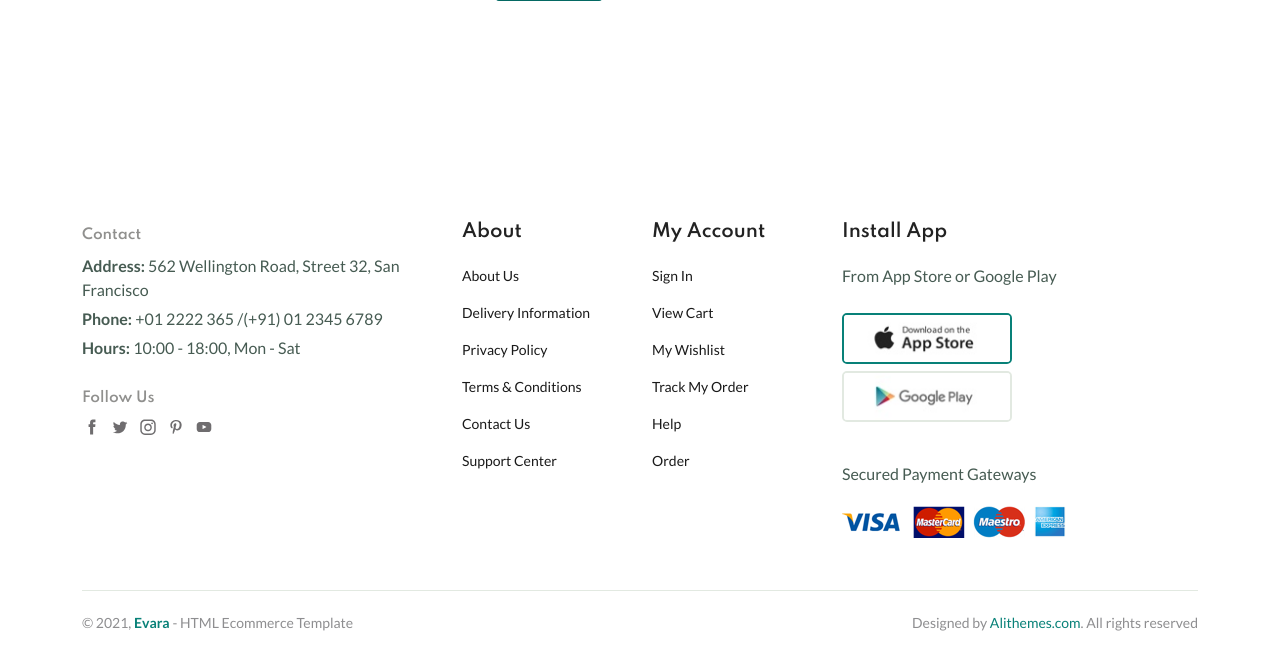
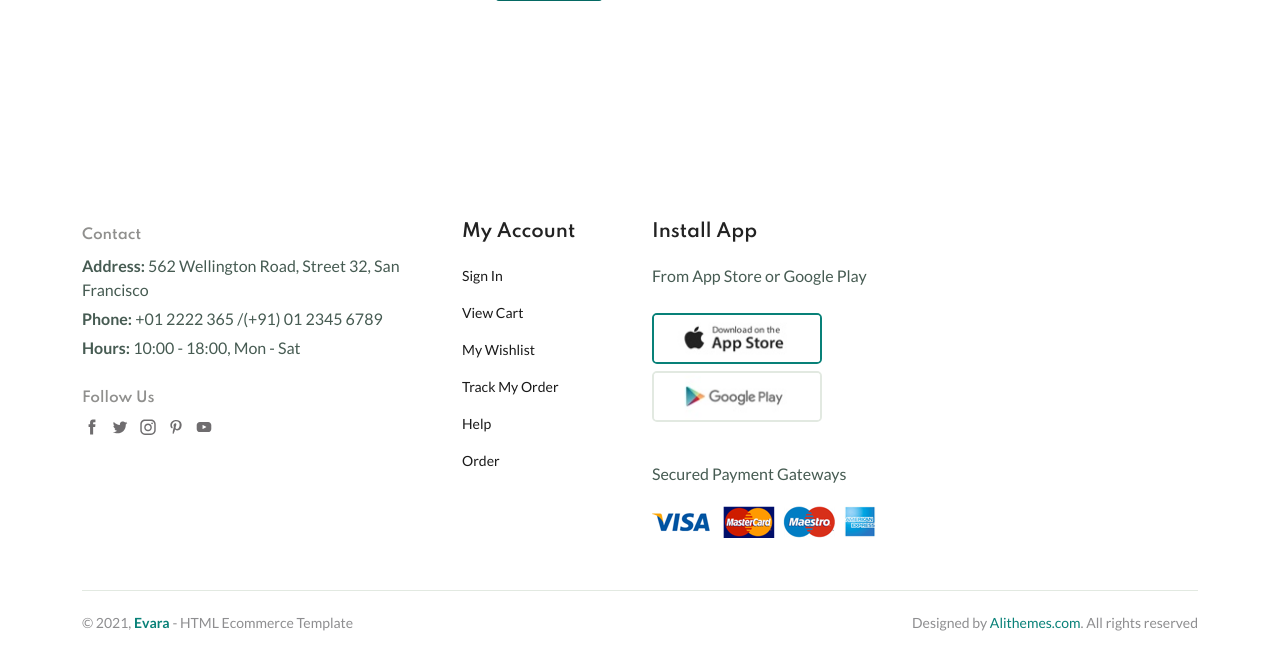
Before and after one commit to siyzz07/e-commerce-chronex, a Node project: template views/users/account.ejs in a window 1280 px wide. Shown: the part 800-1455 px from the top of the page. Run offline with Node 20 templates, Linux system fonts and the light colour scheme; the template is opened without the code that fills it, so the values that code supplies are empty; some libraries are stand-ins or nearby versions.

Commit message:
last commit

```diff
--- a/index.js
+++ b/index.js
@@ -12,10 +12,11 @@ require('./config/passportConfig')
     app.use(methodOverride('_method'));
 
 const mongoose = require("mongoose");
+
 mongoose
     .connect(process.env.DATABASE_URL)
     .then(()=>console.log("connected to database"))
-    .catch((err)=>console.log("could not connect database"))
+    .catch((err)=>console.log("could not connect database",err.message))
 
 
 const multer=require('multer')
--- a/middlewares/userSession.js
+++ b/middlewares/userSession.js
@@ -2,7 +2,7 @@ const userSession = (req, res, next) => {
     if (req.session.user) {
       next();
     } else {
-      res.redirect("/login");
+      res.redirect("/");
     }
   };
 
--- a/routes/userRout.js
+++ b/routes/userRout.js
@@ -39,7 +39,7 @@ const walletController=require('../controllers/walletControll')
 
 
 // login page
-user_route.get("/login",userController.loadLogin)
+user_route.get("/",userController.loadLogin)
 user_route.post('/verifyuser',userController.verifyUser)
 
 //logout
--- a/views/users/account.ejs
+++ b/views/users/account.ejs
@@ -620,17 +620,7 @@
                 </div>
               </div>
             </div>
-            <div class="col-lg-2 col-md-3">
-              <h5 class="widget-title wow fadeIn animated">About</h5>
-              <ul class="footer-list wow fadeIn animated mb-sm-5 mb-md-0">
-                <li><a href="#">About Us</a></li>
-                <li><a href="#">Delivery Information</a></li>
-                <li><a href="#">Privacy Policy</a></li>
-                <li><a href="#">Terms &amp; Conditions</a></li>
-                <li><a href="#">Contact Us</a></li>
-                <li><a href="#">Support Center</a></li>
-              </ul>
-            </div>
+
             <div class="col-lg-2 col-md-3">
               <h5 class="widget-title wow fadeIn animated">My Account</h5>
               <ul class="footer-list wow fadeIn animated">
```
Also changed, not shown: controllers/userControl.js (+13 -13 lines).
